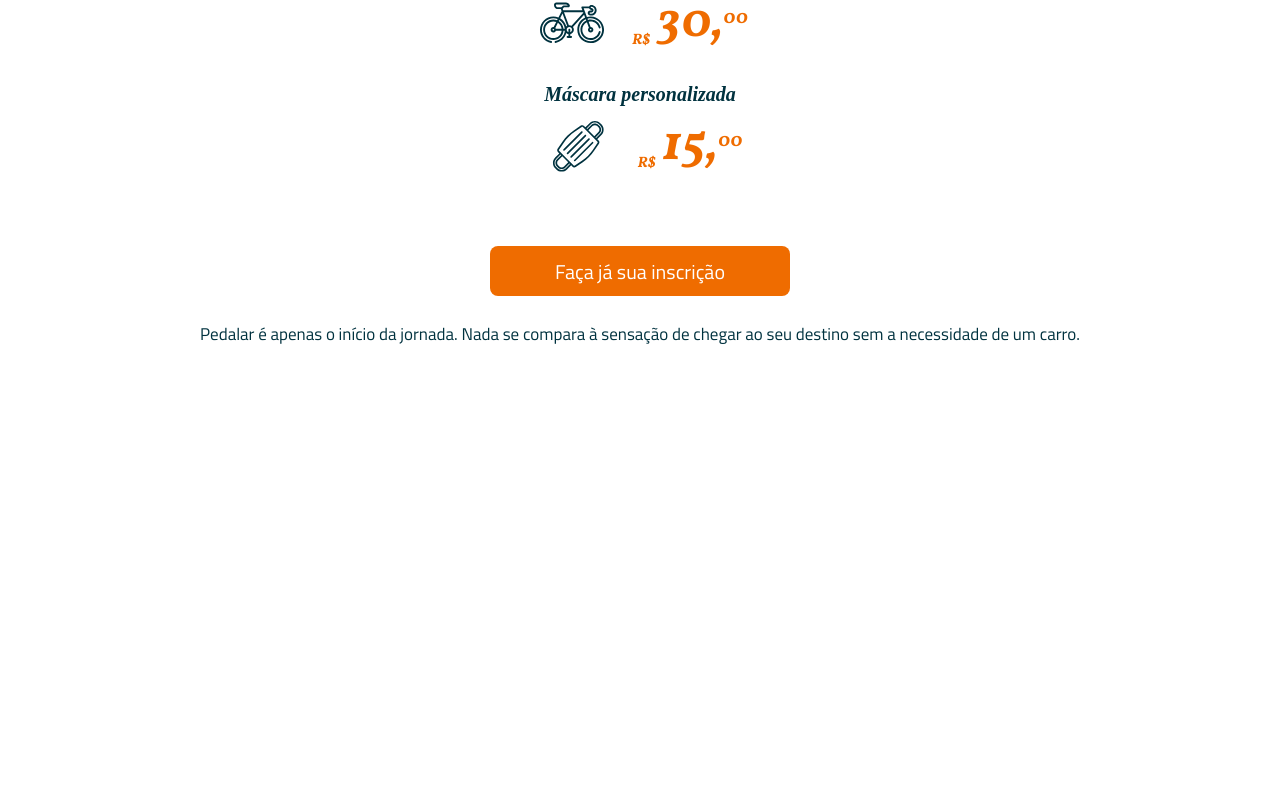
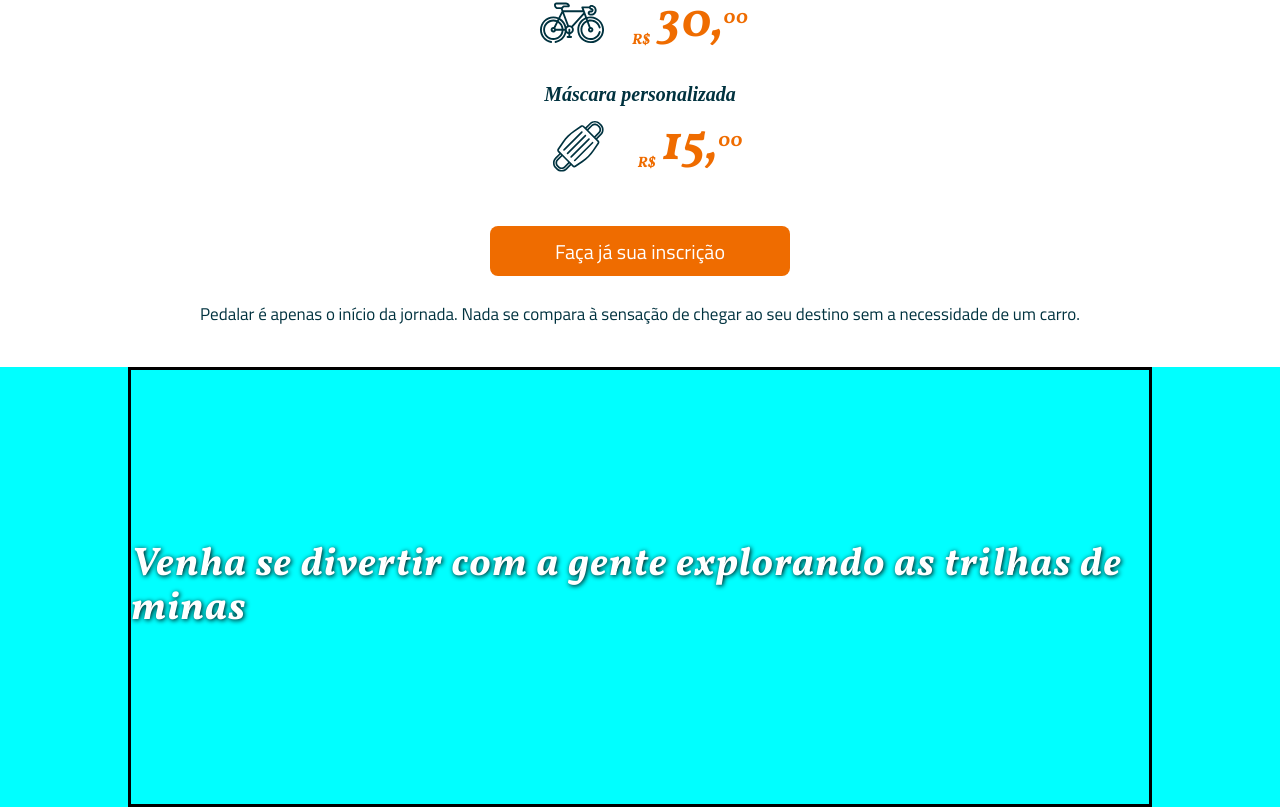
Before and after one commit to severidade/minas_rotas_react, a React (Create React App) app: page / in a window 1280 px wide. Shown: the part 3206-4013 px from the top of the page. Before the commit the page ends 3613 px from the top, so only its background shows below. Built offline with nearby package versions, Linux system fonts and the light colour scheme; a web font is replaced by a local one.

Commit message:
feat: :lipstick: Estilos base para a sções no container de video.

```diff
--- a/src/App.js
+++ b/src/App.js
@@ -6,6 +6,7 @@ import Route from './componentes/Route/Route';
 import Hero from './componentes/Hero/Hero';
 import Rates from './componentes/Rates/Rates';
 import CallToAction from './componentes/CallToAction/CallToAction';
+import VideoSection from './componentes/VideoSection/VideoSection';
 
 function App() {
   return (
@@ -15,7 +16,7 @@ function App() {
       <Route />
       <Rates />
       <CallToAction />
-
+      <VideoSection />
     </div>
   );
 }
--- a/src/componentes/CallToAction/CallToAction.module.css
+++ b/src/componentes/CallToAction/CallToAction.module.css
@@ -6,7 +6,7 @@
   flex-direction: column;
   justify-content: center;
   align-items: center;
-  padding: 60px 0;
+  padding: 40px 0;
 }
 
 .btn_CTA{
--- /dev/null
+++ b/src/componentes/VideoSection/VideoSection.js
@@ -0,0 +1,12 @@
+import React from "react";
+import styles from './VideoSection.module.css'
+
+export default function VideoSection() {
+  return (
+    <section className={ styles.container_VideoSection}>
+      <div className= { styles.conteiner__highlight }>
+        <p className={ styles.conteiner__highlight__phrase }> Venha se divertir com a gente explorando as trilhas de minas</p>
+      </div>
+    </section>
+  )
+}
--- /dev/null
+++ b/src/componentes/VideoSection/VideoSection.module.css
@@ -0,0 +1,32 @@
+.container_VideoSection {
+  width: 100%;
+  height: 440px;
+  position: relative;
+  overflow: hidden;
+  background-color: aqua;
+}
+
+.conteiner__highlight {
+  width: var(--largura_conteiner_principal_mobile);
+  border: solid black;
+  min-height: 10vh;
+  height: 100%;
+  display: flex;
+  justify-content: flex-end;
+  align-items: center;
+  padding: 20px 0;
+  margin: auto;
+}
+
+.conteiner__highlight__phrase {
+  font-family: 'Vollkorn', serif;
+  font-weight: 700;
+  font-style: italic;
+  font-size: 40px;
+  color: #fff;
+  /* z-index: 2; */
+  /* position: relative; */
+  text-shadow: 1px 1px 5px black;
+  line-height: 1.1;
+  letter-spacing: 1px;
+}
```
